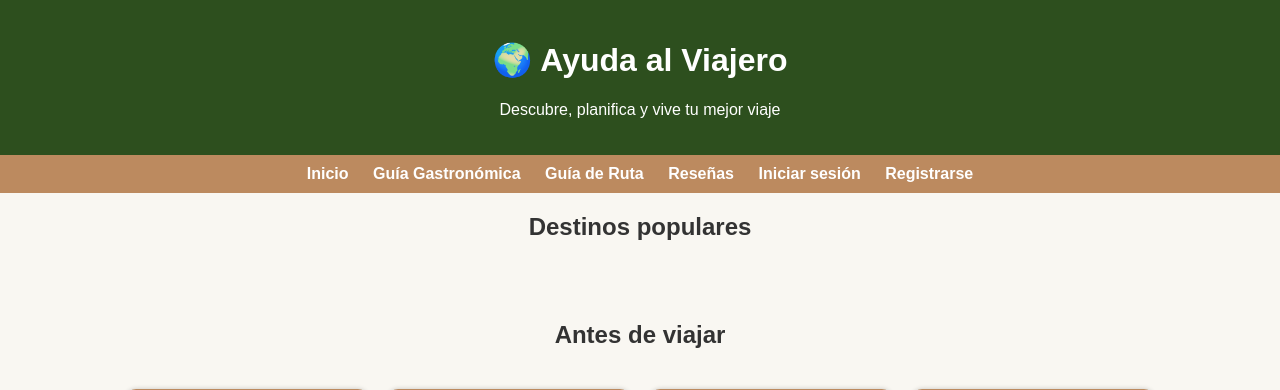
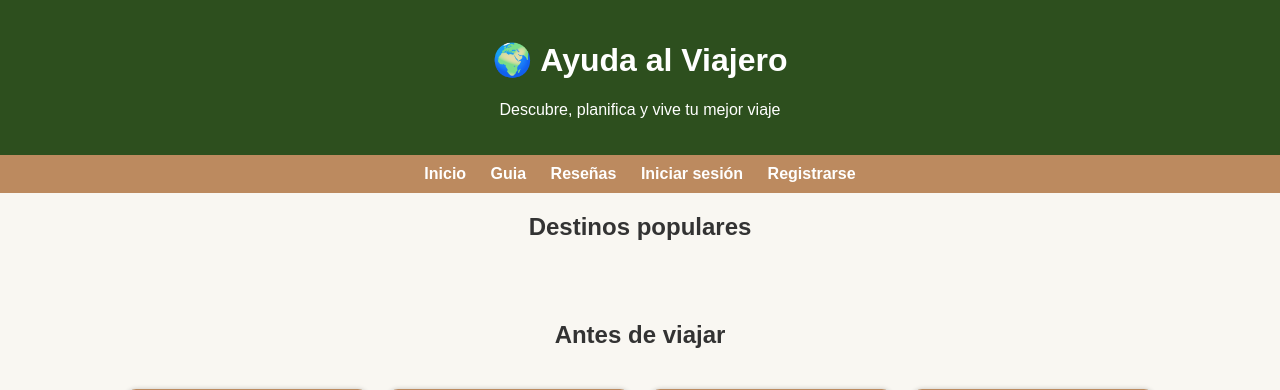
Before and after one commit to jacave97/Proyecto-Intermodular, a PHP site: page / in a window 1280 px wide. Shown: the top 390 px of the page. Run offline with PHP 8.4, Linux system fonts and the light colour scheme; data that the repository does not hold is empty.

Commit message:
Modificacion de header
Se cambia el nav eliminando enlaces inecesarios

```diff
--- a/Proyecto/_header.php
+++ b/Proyecto/_header.php
@@ -16,9 +16,12 @@
 
 <nav>
     <a href="index.php">Inicio</a>
-    <a href="index.php?accion=crearGuiaGastro">Guía Gastronómica</a>
-    <a href="index.php?accion=crearGuiaRuta">Guía de Ruta</a>
+
+    <!-- Unificamos los dos enlaces anteriores en uno solo -->
+    <a href="index.php?accion=crearGuia">Guia</a>
+
     <a href="index.php?accion=reseñas">Reseñas</a>
+
     <?php if (isset($_SESSION['usuario_nombre'])): ?>
         <span style="color:white; margin: 10px;">Hola, <?= $_SESSION['usuario_nombre'] ?></span>
         <a href="index.php?accion=logout">Cerrar sesión</a>
```
